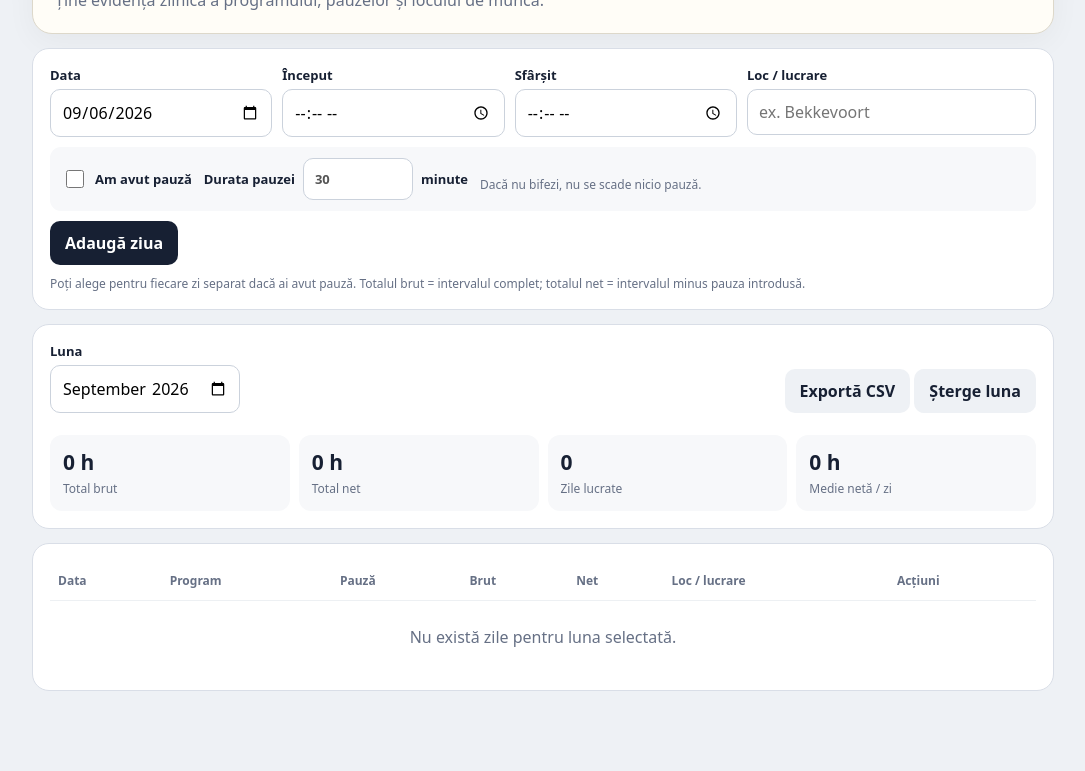
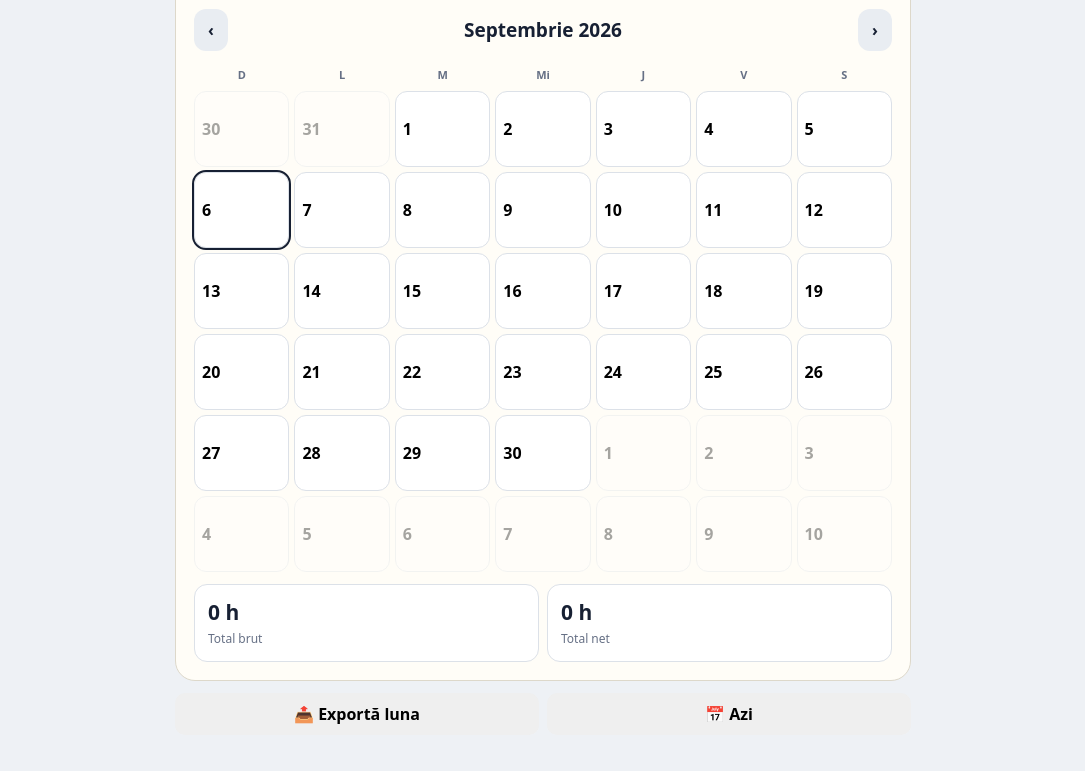
Before and after one commit to corduneanucostel68-cloud/Ore-lucrate-, a plain HTML site: page index.html in a window 1280 px wide. Shown: the part 96-867 px from the top of the page, without its empty margins (97-1182 px from the left). Drawn offline with Linux system fonts and the light colour scheme.

Commit message:
Add files via upload

```diff
--- a/index.html
+++ b/index.html
@@ -1,141 +1,81 @@
-<!DOCTYPE html>
+<!doctype html>
 <html lang="ro">
 <head>
-<meta charset="UTF-8">
-<meta name="viewport" content="width=device-width, initial-scale=1.0">
+<meta charset="utf-8">
+<meta name="viewport" content="width=device-width,initial-scale=1,viewport-fit=cover">
 <meta name="theme-color" content="#172033">
 <meta name="mobile-web-app-capable" content="yes">
 <meta name="apple-mobile-web-app-capable" content="yes">
-<meta name="apple-mobile-web-app-status-bar-style" content="default">
 <link rel="manifest" href="manifest.json">
 <title>Ore lucrate</title>
 <style>
-:root{--ink:#172033;--muted:#667085;--paper:#fffdf7;--border:#d9dee7;--bg:#eef1f5}
-*{box-sizing:border-box}body{margin:0;background:var(--bg);color:var(--ink);font-family:system-ui,-apple-system,Segoe UI,Roboto,sans-serif}
-.wrap{max-width:1050px;margin:auto;padding:18px 14px 50px}
-header{background:var(--paper);border:1px solid #ddd8ca;border-radius:20px;padding:22px;box-shadow:0 8px 30px #0000000b;margin-bottom:14px}
-h1{margin:0 0 5px;font-size:29px}.sub{margin:0;color:var(--muted)}
-.card{background:#fff;border:1px solid var(--border);border-radius:17px;padding:17px;margin-bottom:14px}
-.form{display:grid;grid-template-columns:1fr 1fr 1fr 1.3fr;gap:10px}
-label{display:block;font-size:13px;font-weight:750;margin-bottom:5px}
-input,select,button{font:inherit}input,select{width:100%;padding:11px;border:1px solid #cbd2dc;border-radius:10px;background:#fff}
-.pausebox{grid-column:1/-1;display:flex;gap:12px;align-items:center;flex-wrap:wrap;padding:11px 12px;background:#f7f8fa;border-radius:11px}
-.pausebox label{margin:0;display:flex;align-items:center;gap:8px}.pausebox input[type=checkbox]{width:18px;height:18px}.pause-min{width:110px!important}
-.form-actions{grid-column:1/-1;display:flex;gap:9px}.primary{background:#172033;color:#fff}.secondary{background:#eef1f5;color:#172033}
-button{border:0;border-radius:10px;padding:11px 15px;font-weight:750;cursor:pointer}
-.stats{display:grid;grid-template-columns:repeat(4,1fr);gap:9px}.stat{background:#f7f8fa;border-radius:12px;padding:13px}.stat b{display:block;font-size:21px}.stat span{font-size:12px;color:var(--muted)}
-.toolbar{display:flex;justify-content:space-between;gap:10px;align-items:end;flex-wrap:wrap}.month input{width:auto}
-.tablewrap{overflow-x:auto}table{width:100%;border-collapse:collapse;min-width:760px}th,td{padding:11px 8px;border-bottom:1px solid #edf0f3;text-align:left}th{font-size:12px;color:var(--muted)}
-.badge{display:inline-block;padding:4px 8px;border-radius:999px;background:#f0f2f5;font-size:12px}.actions button{padding:7px 9px;margin-right:4px}.empty{text-align:center;color:var(--muted);padding:25px}
-.note{font-size:12px;color:var(--muted);margin:10px 0 0}
-@media(max-width:760px){.form{grid-template-columns:1fr 1fr}.stats{grid-template-columns:1fr 1fr}.toolbar{align-items:stretch}.form-actions button{flex:1}}
+*{box-sizing:border-box}body{margin:0;background:#eef1f5;color:#172033;font-family:system-ui,-apple-system,Segoe UI,sans-serif}
+.app{max-width:760px;margin:auto;padding:14px 12px 36px}.top{background:#fffdf7;border:1px solid #ddd8ca;border-radius:20px;padding:18px;margin-bottom:12px}
+h1{font-size:28px;margin:0}.muted{color:#667085;font-size:13px;margin:4px 0 0}.nav{display:flex;align-items:center;justify-content:space-between;margin:12px 0}.nav button,.add{border:0;border-radius:12px;padding:10px 14px;font-weight:800;background:#e9edf2;color:#172033}.month{font-weight:850;font-size:19px;text-transform:capitalize}
+.grid{display:grid;grid-template-columns:repeat(7,1fr);gap:5px}.dow{text-align:center;font-size:11px;color:#667085;font-weight:800;padding:4px}.day{min-height:76px;border:1px solid #dce1e8;background:#fff;border-radius:12px;padding:7px;text-align:left;cursor:pointer;position:relative}.day.other{opacity:.35}.num{font-weight:800}.hours{display:block;font-size:12px;margin-top:8px;font-weight:800}.pause{font-size:10px;color:#667085}.today{outline:2px solid #172033}.summary{margin-top:12px;display:grid;grid-template-columns:1fr 1fr;gap:8px}.stat{background:#fff;border:1px solid #dce1e8;border-radius:13px;padding:13px}.stat b{display:block;font-size:21px}.stat span{font-size:12px;color:#667085}
+.card{background:#fff;border:1px solid #dce1e8;border-radius:17px;padding:16px;margin-top:12px}.row{display:grid;grid-template-columns:1fr 1fr;gap:9px}.field{margin-bottom:10px}label{font-size:12px;font-weight:800;display:block;margin-bottom:5px}input,button,select{font:inherit}input,select{width:100%;padding:11px;border:1px solid #cbd2dc;border-radius:10px;background:white}.check{display:flex;align-items:center;gap:9px;padding:11px;background:#f7f8fa;border-radius:10px}.check input{width:18px}.actions{display:flex;gap:8px;margin-top:10px}.actions button{flex:1;border:0;border-radius:10px;padding:11px;font-weight:800}.save{background:#172033;color:#fff}.cancel{background:#eef1f5}.delete{background:#f4e9e9;color:#8b2d2d}.hidden{display:none}.footer{display:flex;gap:8px;margin-top:12px}.footer button{flex:1;border:0;border-radius:10px;padding:10px;font-weight:750}
+@media(max-width:480px){.day{min-height:67px;padding:5px}.hours{font-size:11px}.summary{grid-template-columns:1fr 1fr}.row{grid-template-columns:1fr 1fr}}
 </style>
 </head>
 <body>
-<div class="wrap">
-<header>
-<h1>⏱️ Ore lucrate</h1>
-<p class="sub">Ține evidența zilnică a programului, pauzelor și locului de muncă.</p>
-</header>
-
-<section class="card">
-<form id="form" class="form">
-<div><label>Data</label><input id="date" type="date" required></div>
-<div><label>Început</label><input id="start" type="time" required></div>
-<div><label>Sfârșit</label><input id="end" type="time" required></div>
-<div><label>Loc / lucrare</label><input id="place" placeholder="ex. Bekkevoort"></div>
-
-<div class="pausebox">
-<label><input id="hasPause" type="checkbox"> Am avut pauză</label>
-<label>Durata pauzei <input id="pause" class="pause-min" type="number" min="0" step="5" value="30"> minute</label>
-<span id="pauseHint" class="note">Dacă nu bifezi, nu se scade nicio pauză.</span>
-</div>
-
-<div class="form-actions">
-<button class="primary" id="save" type="submit">Adaugă ziua</button>
-<button class="secondary" id="cancel" type="button" style="display:none">Anulează</button>
-</div>
-</form>
-<p class="note">Poți alege pentru fiecare zi separat dacă ai avut pauză. Totalul brut = intervalul complet; totalul net = intervalul minus pauza introdusă.</p>
+<div class="app">
+<section class="top">
+<h1>⏱️ Ore lucrate</h1><p class="muted">Apasă pe o zi și notează programul. Pauza se alege separat pentru fiecare zi.</p>
+<div class="nav"><button id="prev">‹</button><div class="month" id="monthTitle"></div><button id="next">›</button></div>
+<div class="grid" id="calendar"></div>
+<div class="summary"><div class="stat"><b id="gross">0 h</b><span>Total brut</span></div><div class="stat"><b id="net">0 h</b><span>Total net</span></div></div>
 </section>
 
-<section class="card">
-<div class="toolbar">
-<div class="month"><label>Luna</label><input id="month" type="month"></div>
-<div>
-<button class="secondary" id="export">Exportă CSV</button>
-<button class="secondary" id="clear">Șterge luna</button>
+<section class="card hidden" id="editor">
+<h3 id="editTitle" style="margin:0 0 12px">Adaugă zi</h3>
+<div class="row">
+<div class="field"><label>Data</label><input id="date" type="date"></div>
+<div class="field"><label>Loc / lucrare</label><input id="place" placeholder="ex. Bekkevoort"></div>
+<div class="field"><label>Început</label><input id="start" type="time"></div>
+<div class="field"><label>Sfârșit</label><input id="end" type="time"></div>
 </div>
-</div>
-<br>
-<div class="stats">
-<div class="stat"><b id="gross">0 h</b><span>Total brut</span></div>
-<div class="stat"><b id="net">0 h</b><span>Total net</span></div>
-<div class="stat"><b id="days">0</b><span>Zile lucrate</span></div>
-<div class="stat"><b id="avg">0 h</b><span>Medie netă / zi</span></div>
-</div>
+<div class="check"><input id="hasPause" type="checkbox"><label for="hasPause" style="margin:0">Am avut pauză</label><input id="pause" type="number" min="0" step="5" value="30" style="width:100px;margin-left:auto" disabled><span style="font-size:12px">minute</span></div>
+<div class="actions"><button class="cancel" id="cancel">Anulează</button><button class="save" id="save">Salvează</button></div>
+<div class="actions"><button class="delete hidden" id="delete">Șterge ziua</button></div>
 </section>
 
-<section class="card">
-<div class="tablewrap">
-<table>
-<thead><tr><th>Data</th><th>Program</th><th>Pauză</th><th>Brut</th><th>Net</th><th>Loc / lucrare</th><th>Acțiuni</th></tr></thead>
-<tbody id="rows"></tbody>
-</table>
+<div class="footer"><button id="export">📤 Exportă luna</button><button id="today">📅 Azi</button></div>
 </div>
-<div id="empty" class="empty">Nu există zile pentru luna selectată.</div>
-</section>
-</div>
-
 <script>
-const KEY='ore_lucrate_v2';
-let data=JSON.parse(localStorage.getItem(KEY)||'[]');
-let editing=null;
-const $=x=>document.getElementById(x);
-const pad=n=>String(n).padStart(2,'0');
-const now=new Date();
-$('date').value=`${now.getFullYear()}-${pad(now.getMonth()+1)}-${pad(now.getDate())}`;
-$('month').value=`${now.getFullYear()}-${pad(now.getMonth()+1)}`;
-
-function mins(a,b){let [h,m]=a.split(':').map(Number),[H,M]=b.split(':').map(Number);let x=h*60+m,y=H*60+M;if(y<x)y+=1440;return y-x}
-function fmt(x){let h=Math.floor(x/60),m=x%60;return m?`${h} h ${m} min`:`${h} h`}
-function esc(s){return String(s||'').replace(/[&<>"']/g,c=>({'&':'&amp;','<':'&lt;','>':'&gt;','"':'&quot;',"'":'&#39;'}[c]))}
-function net(e){return Math.max(0,mins(e.start,e.end)-(e.hasPause?Number(e.pause||0):0))}
+const KEY="ore_calendar_v1";let data=JSON.parse(localStorage.getItem(KEY)||"[]"),view=new Date(),editing=null;
+const $=id=>document.getElementById(id),pad=n=>String(n).padStart(2,"0");
+const names=["D","L","M","Mi","J","V","S"],months=["ianuarie","februarie","martie","aprilie","mai","iunie","iulie","august","septembrie","octombrie","noiembrie","decembrie"];
+function iso(d){return `${d.getFullYear()}-${pad(d.getMonth()+1)}-${pad(d.getDate())}`}
+function dur(a,b){let[x,y]=a.split(":").map(Number),[X,Y]=b.split(":").map(Number),m=X*60+Y-(x*60+y);return m<0?m+1440:m}
+function net(e){return Math.max(0,dur(e.start,e.end)-(e.hasPause?+e.pause:0))}
+function fmt(m){let h=Math.floor(m/60),r=m%60;return r?`${h} h ${r} min`:`${h} h`}
 function save(){localStorage.setItem(KEY,JSON.stringify(data))}
 function render(){
- let month=$('month').value,list=data.filter(e=>e.date.startsWith(month)).sort((a,b)=>a.date.localeCompare(b.date));
- let gross=list.reduce((s,e)=>s+mins(e.start,e.end),0), n=list.reduce((s,e)=>s+net(e),0);
- $('gross').textContent=fmt(gross);$('net').textContent=fmt(n);$('days').textContent=list.length;$('avg').textContent=list.length?fmt(Math.round(n/list.length)):'0 h';
- $('rows').innerHTML=list.map(e=>`<tr>
- <td>${e.date.split('-').reverse().join('.')}</td><td>${e.start}–${e.end}</td>
- <td>${e.hasPause?`<span class="badge">${e.pause} min</span>`:'Fără pauză'}</td>
- <td>${fmt(mins(e.start,e.end))}</td><td><b>${fmt(net(e))}</b></td><td>${esc(e.place)}</td>
- <td class="actions"><button class="secondary" onclick="edit('${e.id}')">Editează</button><button class="secondary" onclick="del('${e.id}')">Șterge</button></td></tr>`).join('');
- $('empty').style.display=list.length?'none':'block';
+ $("monthTitle").textContent=months[view.getMonth()]+" "+view.getFullYear();
+ let first=new Date(view.getFullYear(),view.getMonth(),1),start=new Date(first);start.setDate(1-first.getDay());
+ let today=iso(new Date()),cells="";
+ names.forEach(x=>cells+=`<div class="dow">${x}</div>`);
+ for(let i=0;i<42;i++){let d=new Date(start);d.setDate(start.getDate()+i);let k=iso(d),e=data.find(x=>x.date===k),cl="day"+(d.getMonth()!=view.getMonth()?" other":"")+(k===today?" today":"");cells+=`<button class="${cl}" data-date="${k}"><span class="num">${d.getDate()}</span>${e?`<span class="hours">${fmt(net(e))}</span>${e.hasPause?`<span class="pause">☕ ${e.pause} min</span>`:"<span class=\"pause\">fără pauză</span>"}`:""}</button>`}
+ $("calendar").innerHTML=cells;$("calendar").querySelectorAll(".day").forEach(b=>b.onclick=()=>openDay(b.dataset.date));
+ let list=data.filter(e=>e.date.startsWith(`${view.getFullYear()}-${pad(view.getMonth()+1)}`)),g=list.reduce((s,e)=>s+dur(e.start,e.end),0),n=list.reduce((s,e)=>s+net(e),0);$("gross").textContent=fmt(g);$("net").textContent=fmt(n);
 }
-$('hasPause').addEventListener('change',()=>{$('pause').disabled=!$('hasPause').checked});
-$('pause').disabled=true;
-$('form').addEventListener('submit',ev=>{
- ev.preventDefault();
- let st=$('start').value,en=$('end').value;
- if(!st||!en||mins(st,en)<=0){alert('Verifică orele de început și sfârșit.');return}
- let e={id:editing||crypto.randomUUID(),date:$('date').value,start:st,end:en,place:$('place').value.trim(),hasPause:$('hasPause').checked,pause:$('hasPause').checked?Number($('pause').value||0):0};
- data=data.filter(x=>x.id!==e.id);data.push(e);save();$('month').value=e.date.slice(0,7);resetForm();render();
-});
-function edit(id){let e=data.find(x=>x.id===id);if(!e)return;editing=id;$('date').value=e.date;$('start').value=e.start;$('end').value=e.end;$('place').value=e.place||'';$('hasPause').checked=!!e.hasPause;$('pause').value=e.pause||30;$('pause').disabled=!e.hasPause;$('save').textContent='Salvează';$('cancel').style.display='inline-block';scrollTo({top:0,behavior:'smooth'})}
-function resetForm(){editing=null;$('save').textContent='Adaugă ziua';$('cancel').style.display='none';$('place').value='';$('hasPause').checked=false;$('pause').disabled=true;$('pause').value=30}
-$('cancel').onclick=resetForm;
-window.del=id=>{if(confirm('Ștergi această zi?')){data=data.filter(e=>e.id!==id);save();render()}};
-$('month').onchange=render;
-$('clear').onclick=()=>{let m=$('month').value;if(confirm('Ștergi toate zilele din luna selectată?')){data=data.filter(e=>!e.date.startsWith(m));save();render()}};
-$('export').onclick=()=>{
- let m=$('month').value,list=data.filter(e=>e.date.startsWith(m)).sort((a,b)=>a.date.localeCompare(b.date));
- let csv='Data,Inceput,Sfarsit,Pauza minute,Total brut minute,Total net minute,Loc / lucrare\\n';
- list.forEach(e=>csv+=`${e.date},${e.start},${e.end},${e.hasPause?e.pause:0},${mins(e.start,e.end)},${net(e)},"${esc(e.place).replaceAll('"','""')}"\\n`);
- let blob=new Blob([csv],{type:'text/csv;charset=utf-8'}),a=document.createElement('a');a.href=URL.createObjectURL(blob);a.download=`ore-${m}.csv`;a.click();URL.revokeObjectURL(a.href);
+function openDay(date){
+ editing=data.find(e=>e.date===date);$("editor").classList.remove("hidden");$("date").value=date;
+ if(editing){$("editTitle").textContent="Editează ziua";$("start").value=editing.start;$("end").value=editing.end;$("place").value=editing.place||"";$("hasPause").checked=!!editing.hasPause;$("pause").value=editing.pause||30;$("delete").classList.remove("hidden")}
+ else{$("editTitle").textContent="Adaugă ziua";$("start").value="";$("end").value="";$("place").value="";$("hasPause").checked=false;$("pause").value=30;$("delete").classList.add("hidden")}
+ $("pause").disabled=!$("hasPause").checked;$("editor").scrollIntoView({behavior:"smooth",block:"start"});
+}
+$("hasPause").onchange=()=>{$("pause").disabled=!$("hasPause").checked};
+$("save").onclick=()=>{
+ let date=$("date").value,start=$("start").value,end=$("end").value;if(!date||!start||!end||dur(start,end)<=0){alert("Completează corect începutul și sfârșitul.");return}
+ let e={id:editing?.id||crypto.randomUUID(),date,start,end,place:$("place").value.trim(),hasPause:$("hasPause").checked,pause:$("hasPause").checked?Number($("pause").value||0):0};
+ data=data.filter(x=>x.date!==date);data.push(e);save();view=new Date(date+"T12:00:00");$("editor").classList.add("hidden");editing=null;render();
 };
-render();
+$("cancel").onclick=()=>{$("editor").classList.add("hidden");editing=null};
+$("delete").onclick=()=>{if(editing&&confirm("Ștergi această zi?")){data=data.filter(x=>x.id!==editing.id);save();$("editor").classList.add("hidden");editing=null;render()}};
+$("prev").onclick=()=>{view.setMonth(view.getMonth()-1);render()};$("next").onclick=()=>{view.setMonth(view.getMonth()+1);render()};
+$("today").onclick=()=>{view=new Date();render()};
+$("export").onclick=()=>{let m=`${view.getFullYear()}-${pad(view.getMonth()+1)}`,list=data.filter(e=>e.date.startsWith(m)).sort((a,b)=>a.date.localeCompare(b.date)),csv="Data,Inceput,Sfarsit,Pauza minute,Brut minute,Net minute,Loc\\n";list.forEach(e=>csv+=`${e.date},${e.start},${e.end},${e.hasPause?e.pause:0},${dur(e.start,e.end)},${net(e)},"${(e.place||"").replaceAll('"','""')}"\\n`);let a=document.createElement("a");a.href=URL.createObjectURL(new Blob([csv],{type:"text/csv;charset=utf-8"}));a.download=`ore-${m}.csv`;a.click()};
+if("serviceWorker"in navigator)window.addEventListener("load",()=>navigator.serviceWorker.register("sw.js"));render();
 </script>
-<script>if ("serviceWorker" in navigator) window.addEventListener("load",()=>navigator.serviceWorker.register("sw.js"));</script>
-</body>
-</html>
+</body></html>
--- /dev/null
+++ b/sw.js
@@ -0,0 +1 @@
+const C='ore-calendar-v1';const A=['./','./index.html','./manifest.json','./icon.svg'];self.addEventListener('install',e=>e.waitUntil(caches.open(C).then(c=>c.addAll(A))));self.addEventListener('activate',e=>e.waitUntil(self.clients.claim()));self.addEventListener('fetch',e=>e.respondWith(caches.match(e.request).then(r=>r||fetch(e.request).then(x=>{let y=x.clone();caches.open(C).then(c=>c.put(e.request,y));return x}))))
```
Also changed, not shown: icon.svg (added), manifest.json (added).
